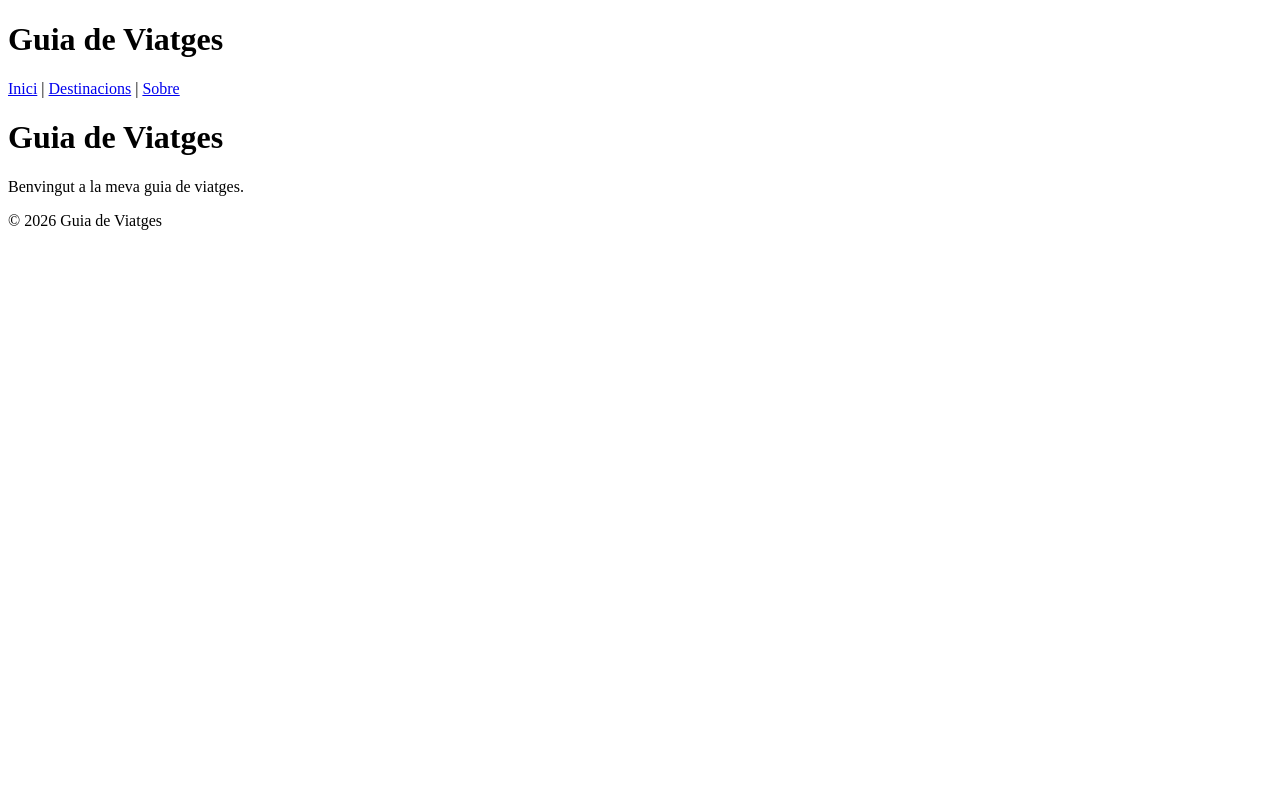
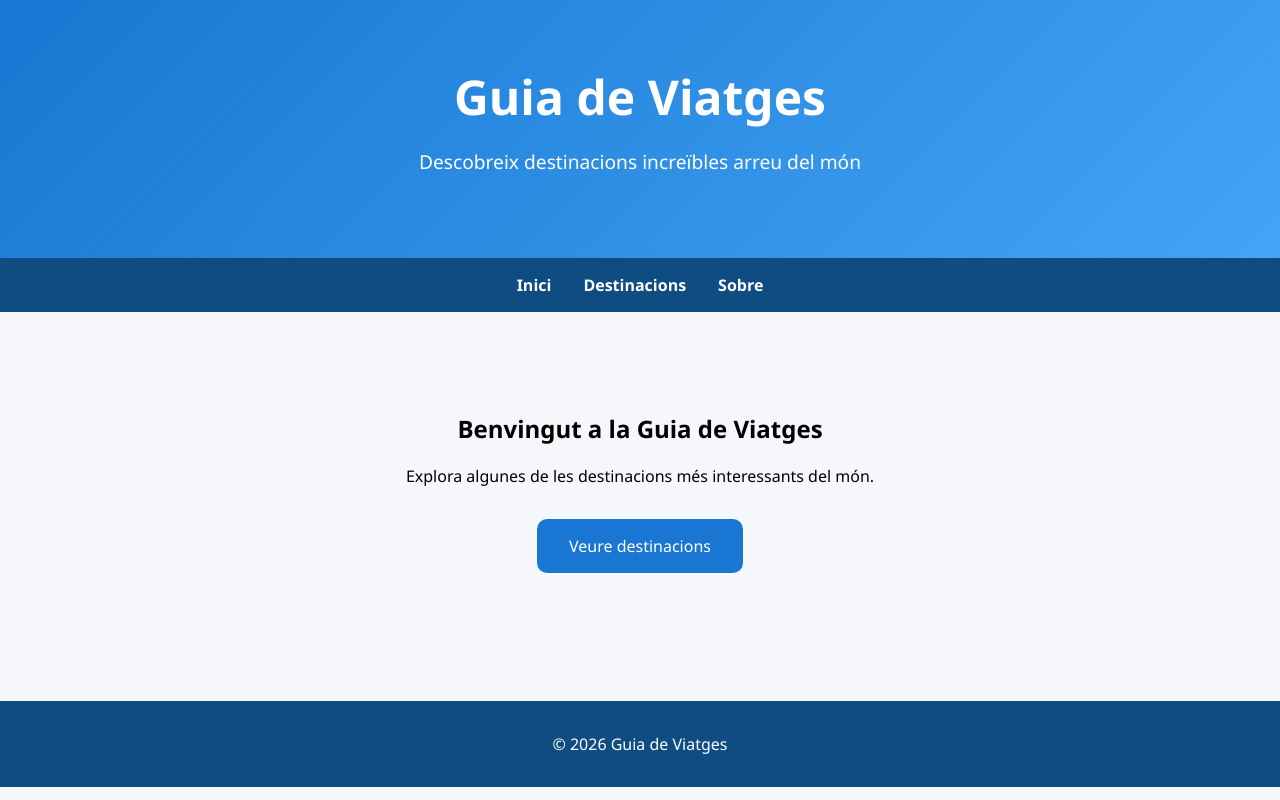
Before and after one commit to janacaballsunyer6/guia-viatges, a Vue app: page / in a window 1280 px wide. Built offline with nearby package versions, Linux system fonts and the light colour scheme.

Commit message:
Actualitzar components i configuracio final

```diff
--- a/src/App.vue
+++ b/src/App.vue
@@ -7,12 +7,46 @@ import SiteFooter from './components/SiteFooter.vue'
   <SiteHeader />
 
   <nav>
-    <RouterLink to="/">Inici</RouterLink> |
-    <RouterLink to="/destinacions">Destinacions</RouterLink> |
+    <RouterLink to="/">Inici</RouterLink>
+    <RouterLink to="/destinacions">Destinacions</RouterLink>
     <RouterLink to="/sobre">Sobre</RouterLink>
   </nav>
 
-  <RouterView />
+  <main class="container">
+    <RouterView />
+  </main>
 
   <SiteFooter />
 </template>
+
+<style>
+body {
+  margin: 0;
+  font-family: 'Segoe UI', sans-serif;
+  background: #f5f7fa;
+}
+
+nav {
+  background: #0f4c81;
+  padding: 1rem;
+  display: flex;
+  justify-content: center;
+  gap: 2rem;
+}
+
+nav a {
+  color: white;
+  text-decoration: none;
+  font-weight: bold;
+}
+
+nav a:hover {
+  color: #ffd54f;
+}
+
+.container {
+  max-width: 1200px;
+  margin: auto;
+  padding: 2rem;
+}
+</style>
--- a/src/components/DestinationCard.vue
+++ b/src/components/DestinationCard.vue
@@ -1,8 +1,15 @@
 <template>
-  <div>
-    <h3>{{ nom }}</h3>
-    <p><strong>País:</strong> {{ pais }}</p>
-    <p><strong>Continent:</strong> {{ continent }}</p>
+  <div class="card">
+    <h2>{{ nom }}</h2>
+
+    <p>
+      <strong>País:</strong> {{ pais }}
+    </p>
+
+    <p>
+      <strong>Continent:</strong> {{ continent }}
+    </p>
+
     <p>{{ descripcio }}</p>
   </div>
 </template>
@@ -15,3 +22,22 @@ defineProps({
   descripcio: String
 })
 </script>
+
+<style scoped>
+.card {
+  background: white;
+  border-radius: 15px;
+  padding: 1.5rem;
+  margin-bottom: 1.5rem;
+  box-shadow: 0 4px 12px rgba(0,0,0,.15);
+  transition: transform 0.3s;
+}
+
+.card:hover {
+  transform: translateY(-5px);
+}
+
+h2 {
+  color: #d21991;
+}
+</style>
--- a/src/components/SiteFooter.vue
+++ b/src/components/SiteFooter.vue
@@ -3,3 +3,13 @@
     <p>© 2026 Guia de Viatges</p>
   </footer>
 </template>
+
+<style scoped>
+footer {
+  background: #0f4c81;
+  color: white;
+  text-align: center;
+  padding: 1rem;
+  margin-top: 3rem;
+}
+</style>
--- a/src/components/SiteHeader.vue
+++ b/src/components/SiteHeader.vue
@@ -1,5 +1,24 @@
 <template>
-  <header>
+  <header class="hero">
     <h1>Guia de Viatges</h1>
+    <p>Descobreix destinacions increïbles arreu del món</p>
   </header>
 </template>
+
+<style scoped>
+.hero {
+  background: linear-gradient(135deg, #1976d2, #42a5f5);
+  color: white;
+  text-align: center;
+  padding: 4rem 2rem;
+}
+
+h1 {
+  margin: 0;
+  font-size: 3rem;
+}
+
+p {
+  font-size: 1.2rem;
+}
+</style>
--- a/src/views/HomeView.vue
+++ b/src/views/HomeView.vue
@@ -1,6 +1,34 @@
 <template>
-  <div>
-    <h1>Guia de Viatges</h1>
-    <p>Benvingut a la meva guia de viatges.</p>
-  </div>
+  <section class="home">
+    <h1>Benvingut a la Guia de Viatges</h1>
+
+    <p>
+      Explora algunes de les destinacions més interessants del món.
+    </p>
+
+    <RouterLink to="/destinacions" class="btn">
+      Veure destinacions
+    </RouterLink>
+  </section>
 </template>
+
+<style scoped>
+.home {
+  text-align: center;
+  padding: 3rem;
+}
+
+.btn {
+  display: inline-block;
+  margin-top: 1rem;
+  background: #1976d2;
+  color: white;
+  padding: 1rem 2rem;
+  border-radius: 10px;
+  text-decoration: none;
+}
+
+.btn:hover {
+  background: #0d47a1;
+}
+</style>
--- a/src/views/SobreView.vue
+++ b/src/views/SobreView.vue
@@ -1,6 +1,20 @@
 <template>
-  <div>
+  <div class="sobre">
     <h1>Sobre el projecte</h1>
-    <p>Aplicació creada amb Vue i Firebase.</p>
+
+    <p>
+      Aquesta aplicació ha estat desenvolupada amb Vue,
+      Firebase i Firestore.
+    </p>
+
   </div>
 </template>
+
+<style scoped>
+.sobre {
+  background: white;
+  padding: 2rem;
+  border-radius: 15px;
+  box-shadow: 0 4px 12px rgba(0,0,0,.1);
+}
+</style>
```
Also changed, not shown: 1 other file (tests, documents, lock files or other folders).
